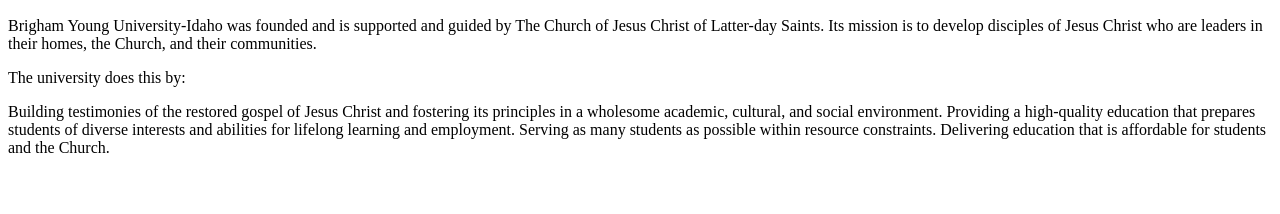
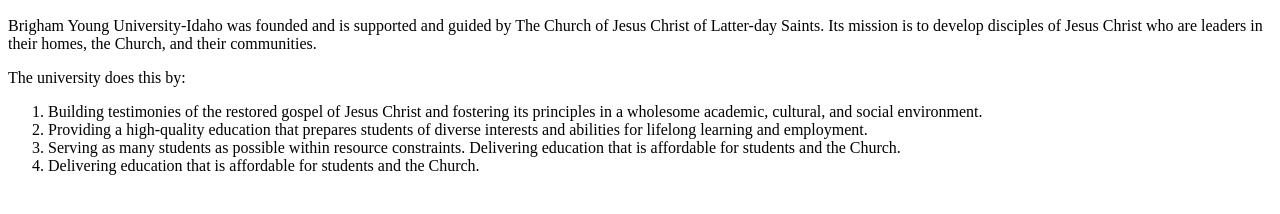
Before and after one commit to grantmiller03/wdd131, a plain HTML site: page index.html in a window 1280 px wide. Shown: the part 110-324 px from the top of the page. Drawn offline with Linux system fonts and the light colour scheme.

Commit message:
ordered list

```diff
--- a/index.html
+++ b/index.html
@@ -3,7 +3,7 @@
 <head>
     <meta charset="UTF-8">
     <meta name="viewport" content="width=device-width, initial-scale=1.0">
-    <title>Document</title>
+    <title>Mission Statement</title>
     <meta description="WDD131 starting site">
     <meta author="Grant Miller">
     <link href="style.css">
@@ -13,10 +13,18 @@
     <h2>Brigham Young University-Idaho</h2>
     <p>Brigham Young University-Idaho was founded and is supported and guided by The Church of Jesus Christ of Latter-day Saints. Its mission is to develop disciples of Jesus Christ who are leaders in their homes, the Church, and their communities.
     </p>
-    <p>The university does this by:
-    </p>
-    <p>Building testimonies of the restored gospel of Jesus Christ and fostering its principles in a wholesome academic, cultural, and social environment. Providing a high-quality education that prepares students of diverse interests and abilities for lifelong learning and employment. Serving as many students as possible within resource constraints. Delivering education that is affordable for students and the Church.
-    </p>
+    <p2>The university does this by:
+    </p2>
+    <ol>
+        <li>Building testimonies of the restored gospel of Jesus Christ and fostering its principles in a wholesome academic, cultural, and social environment.
+        </li>
+        <li> Providing a high-quality education that prepares students of diverse interests and abilities for lifelong learning and employment.
+        </li>
+        <li> Serving as many students as possible within resource constraints. Delivering education that is affordable for students and the Church.
+        </li>
+        <li>Delivering education that is affordable for students and the Church.
+        </li>
+    </ol>
     <main></main>
     <footer></footer>
     <!--https://grantmiller03.github.io/wdd131/-->
```
